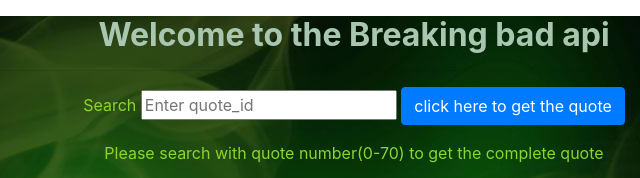
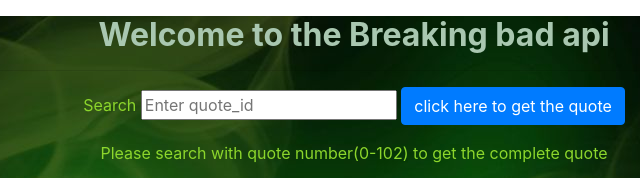
Before and after one commit to THILACK-BANDARU/wizard-breakingbad, a plain HTML site: page index.html in a window 1280 px wide. Shown: the top 178 px of the page, 286-926 px from the left. Drawn offline with nearby package versions, Linux system fonts and the light colour scheme.

Commit message:
Update index.html

```diff
--- a/index.html
+++ b/index.html
@@ -17,7 +17,7 @@
         <label for="quote" class='episodes'><p>Search</p></label>
         <input type="number" id="quote" name="quote_no" placeholder="Enter quote_id">
         <button onclick="getquotes()" class='btn btn-primary'>click here to get the quote</button>
-        <p>Please search with quote number(0-70) to get the complete quote </p>
+        <p>Please search with quote number(0-102) to get the complete quote </p>
     </div>
     <div class="row" id="row">
         <div class="offset-8 col-4">
```
